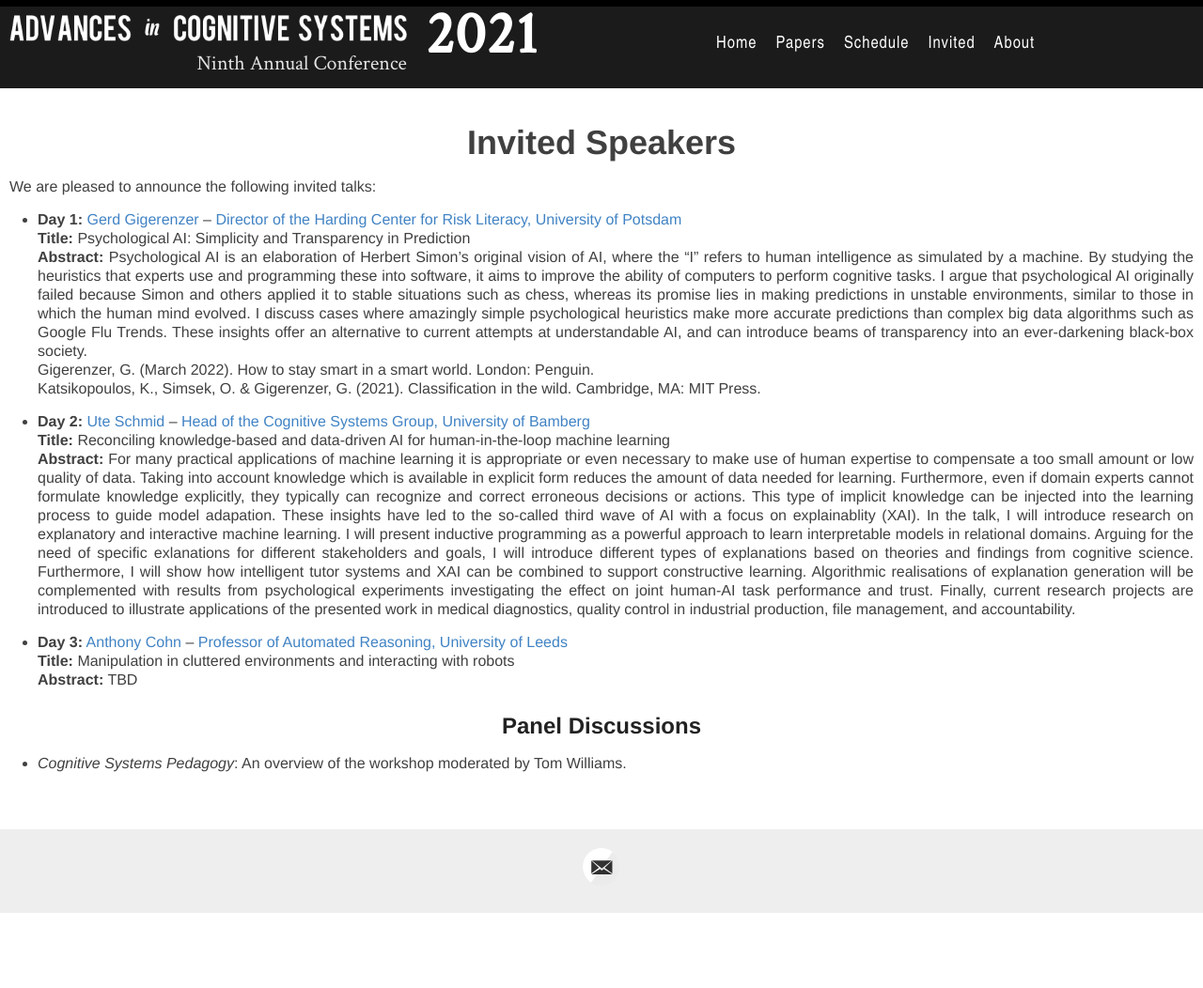
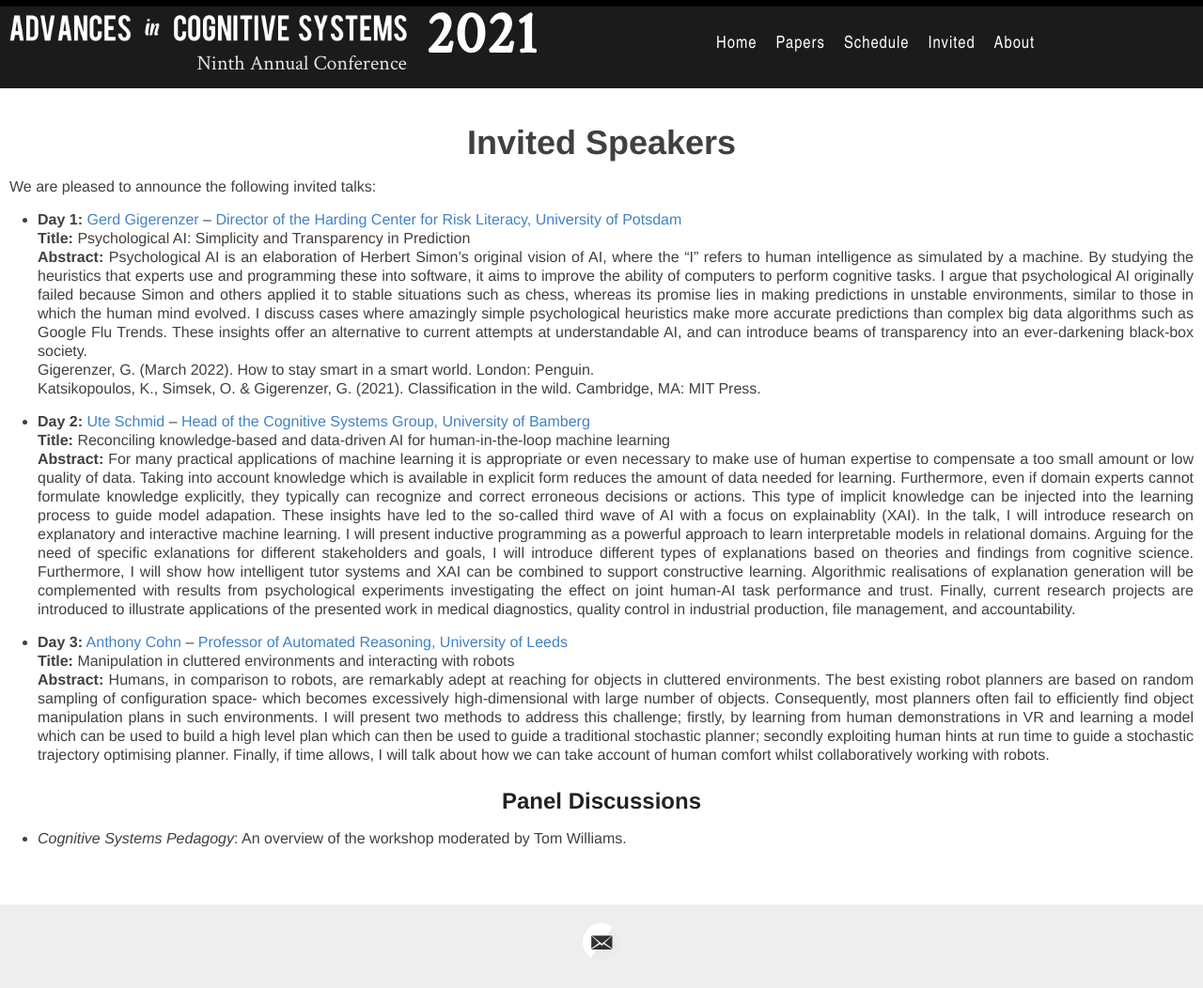
Before and after one commit to AdvancesInCognitiveSystems/acs2021, a Jekyll site: the page built from _pages/invited_talks.md, in a window 1280 px wide. Shown: the whole page at 94% size. Built offline with Jekyll 4.4.1, drawn with Linux system fonts in a browser that asks for light colours; before the commit the page ends 972 px from its top, so only the background shows below that.

Commit message:
Tony's abstract

```diff
--- a/_pages/invited_talks.md
+++ b/_pages/invited_talks.md
@@ -21,7 +21,7 @@ introduce research on explanatory and interactive machine learning. I will prese
 
 - **Day 3:**  [Anthony Cohn]({{ site.baseurl }}/speakers/Anthony_Cohn) --  [Professor of Automated Reasoning, University of Leeds](https://eps.leeds.ac.uk/computing/staff/76/professor-anthony-g-cohn-freng-ceng-citp)
     **Title:** Manipulation in cluttered environments and interacting with robots
-    **Abstract:** TBD
+    **Abstract:** Humans, in comparison to robots, are remarkably adept at reaching for objects in cluttered environments. The best existing robot planners are based on random sampling of configuration space- which becomes excessively high-dimensional with large number of objects. Consequently, most planners often fail to efficiently find object manipulation plans in such environments. I will present two methods to address this challenge; firstly, by learning from human demonstrations in VR and learning a model which can be used to build a high level plan which can then be  used to guide a traditional stochastic planner; secondly exploiting human hints at run time to guide a stochastic  trajectory optimising planner. Finally, if time allows, I will talk about how we can take account of human comfort whilst collaboratively working with robots.
 
 
 
```
